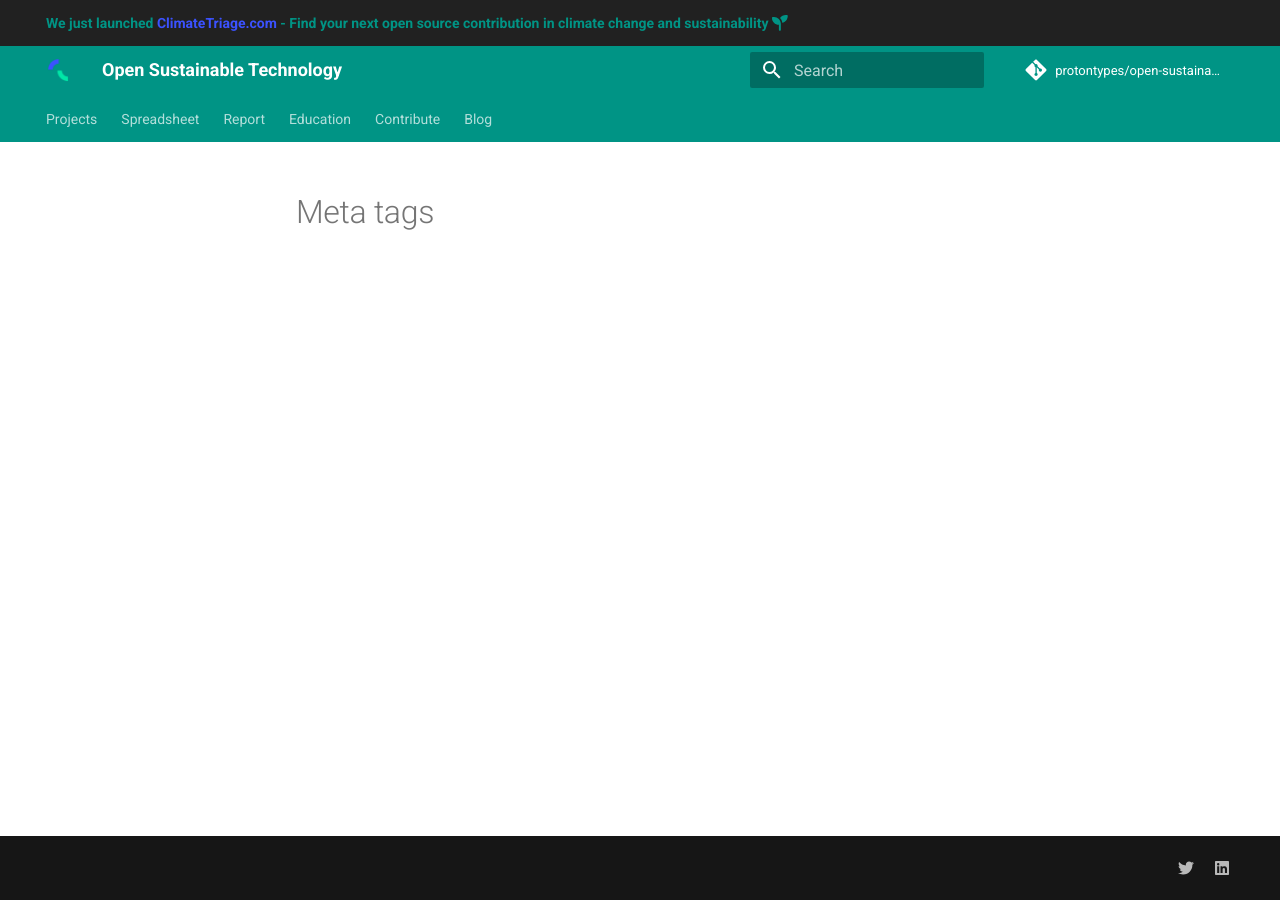
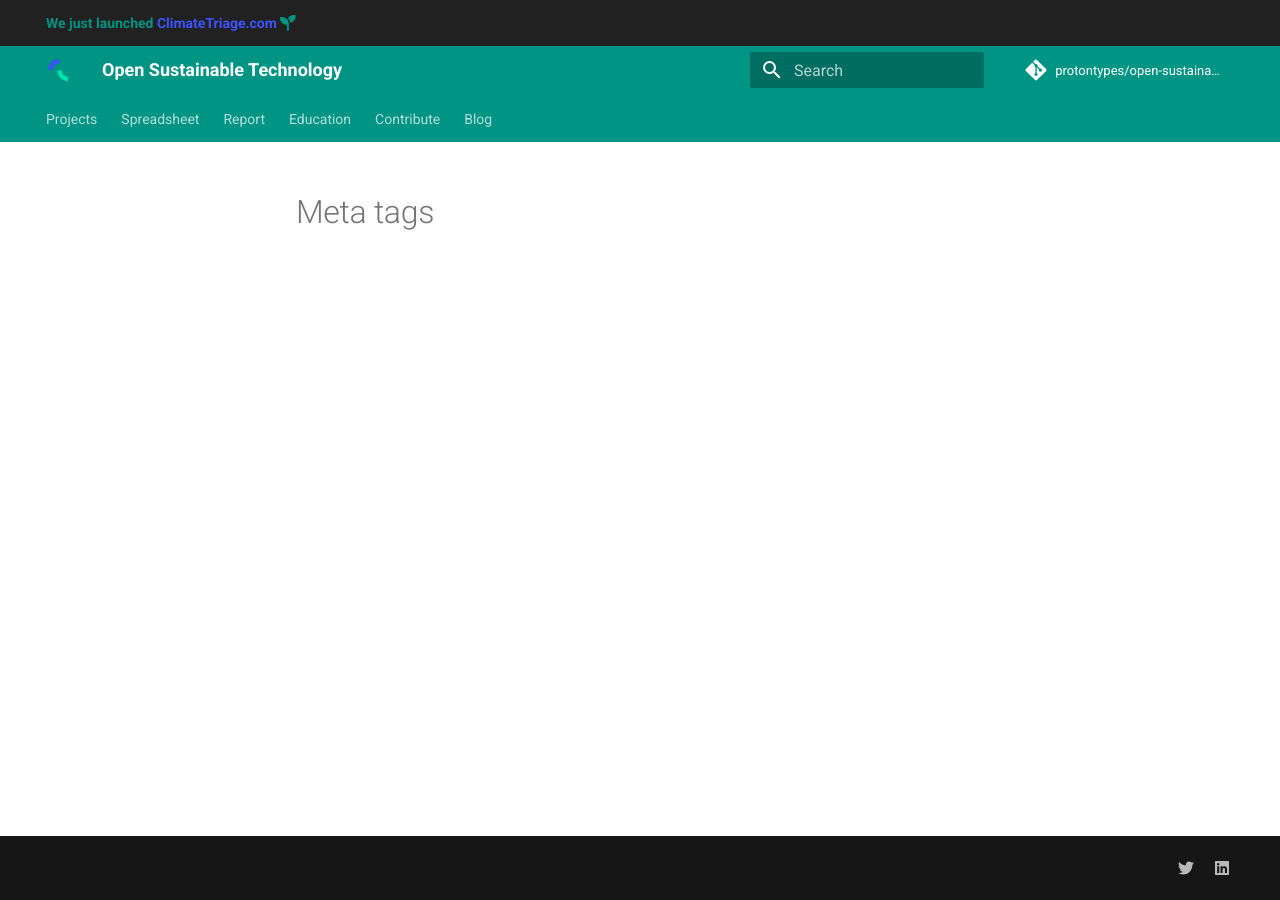
Before and after one commit to protontypes/open-sustainable-technology, an MkDocs documentation site: the page built from docs/meta_tags.md, in a window 1280 px wide. Built offline with MkDocs 1.6.1 and Material for MkDocs 9.7.7, drawn with Linux system fonts in a browser that asks for light colours; comment, search, counter and statistics services are not loaded.

```diff
--- a/docs/overrides/main.html
+++ b/docs/overrides/main.html
@@ -3,7 +3,7 @@
 {% block announce %}
   <a href="https://climatetriage.com/">
     <div style="color:#009485">
-      <strong> We just launched <font color="#3b52ff">ClimateTriage.com</font> - Find your next open source contribution in climate change and sustainability</strong>
+      <strong> We just launched <font color="#3b52ff">ClimateTriage.com</font> </strong>
       <span class="twemoji seedling" style="color:#009485">
       {% include ".icons/fontawesome/solid/seedling.svg" %}
     </span>
```
